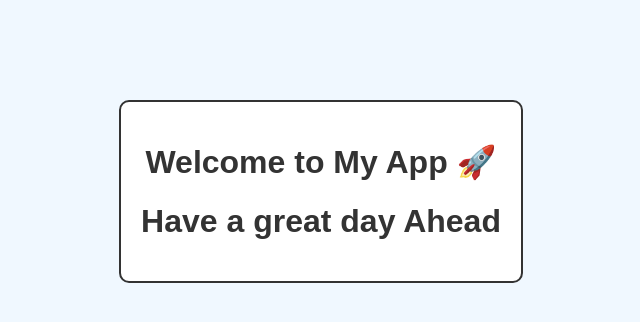
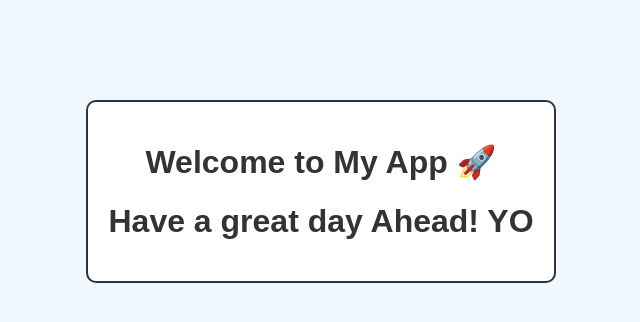
Before and after one commit to rashmishra97/test-app-nginx, a plain HTML site: page index.html in a window 1280 px wide. Shown: the whole page, without its empty margins (319-959 px from the left). Drawn offline with Linux system fonts and the light colour scheme.

Commit message:
new changes added

```diff
--- a/index.html
+++ b/index.html
@@ -8,7 +8,7 @@
 <body>
     <div class="container">
         <h1>Welcome to My App 🚀</h1>
-        <h1>Have a great day Ahead</h1>
+        <h1>Have a great day Ahead! YO</h1>
     </div>
 </body>
 </html>
```
